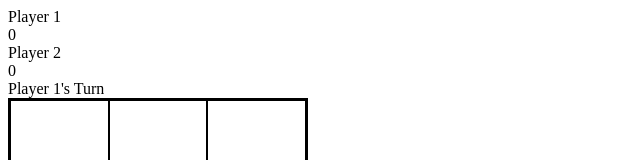
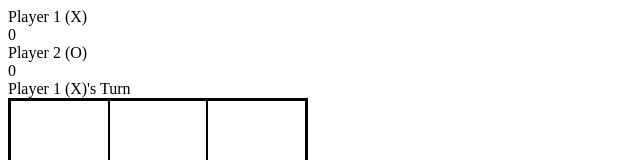
Before and after one commit to rachmansyahbs/tictactoe-react, a React app: page / in a window 1280 px wide. Shown: the top 160 px of the page, without its empty margins (0-640 px from the left). Built offline with nearby package versions, Linux system fonts and the light colour scheme.

Commit message:
Update TicTacToe component with win condition checking

```diff
--- a/src/Components/TicTacToe.js
+++ b/src/Components/TicTacToe.js
@@ -2,17 +2,7 @@ import React from 'react';
 import ReactDOM from 'react-dom';
 
 import utils from '../scripts/utils';
-
-// Constant for game states
-const EMPTY = 0;
-const PLAYER_1 = 1;
-const PLAYER_2 = 2;
-const BOARD_SIZE = 3;
-const game_state = {
-  current_player: PLAYER_1,
-  board: utils.createMatrix(3, EMPTY),
-  scores: [0, 0]
-}
+import {EMPTY, PLAYER_1, PLAYER_1_SIGN, PLAYER_2, PLAYER_2_SIGN, BOARD_SIZE} from '../data/game_constants';
 
 // DEBUG
 // inline style
@@ -36,24 +26,33 @@ const cell_style = {
 }
 //
 
+class TTTPlayerLabel extends React.Component {
+  render() {
+    return (
+      <span>
+      {this.props.player_name} ({this.props.player_sign})
+      </span>
+    );
+  }
+}
+
 class TTTScore extends React.Component {
   render() {
     return (
       <div>
-        <div>{this.props.player_name}</div>
+        <div><TTTPlayerLabel player_name={this.props.player_name} player_sign={this.props.player_sign} /></div>
         <div>{this.props.score}</div>
       </div>
     )
   }
 }
 
-class TTTStateBoard extends React.Component {
+class TTTScoreBoard extends React.Component {
   render() {
     return (
       <div>
-        <TTTScore player_name={this.props.players[0].name} score={this.props.players[0].score} />
-        <TTTScore player_name={this.props.players[1].name} score={this.props.players[1].score} />
-        <div>{this.props.players[this.props.current_player_index].name}'s Turn</div>
+        <TTTScore player_name={this.props.players[0].name} player_sign={this.props.players[0].sign} score={this.props.players[0].score} />
+        <TTTScore player_name={this.props.players[1].name} player_sign={this.props.players[1].sign} score={this.props.players[1].score} />
       </div>
     );
   }
@@ -101,18 +100,52 @@ class TTTRow extends React.Component {
 export default class TicTacToe extends React.Component {
   constructor(props) {
     super(props);
-    this.state = Object.assign({}, game_state);
+    this.state = {
+      current_player: PLAYER_1,
+      scores: [0, 0],
+      board: utils.createMatrix(BOARD_SIZE, EMPTY)
+    }
   }
 
   getFlattenedBoard() {
-    return [].concat.apply([], this.state.board);
+    return utils.flattenMatrix(this.state.board);
   }
 
   checkWinner() {
-    // Check win conditions
-    // Rows
-    // Cols
-    // Diagonals
+    var winner = false;
+    var winning_sets = [];
+
+    var flattened_board = this.getFlattenedBoard();
+
+    // Define win conditions
+    var possible_winning_sets = [];
+    // - Rows
+    possible_winning_sets = possible_winning_sets.concat(utils.getRowsIndexes(BOARD_SIZE));
+    // - Cols
+    possible_winning_sets = possible_winning_sets.concat(utils.getColsIndexes(BOARD_SIZE));
+    // - Diagonals
+    possible_winning_sets = possible_winning_sets.concat(utils.getDiagonalsIndexes(BOARD_SIZE));
+
+    // Generic function to check win conditions
+    for(let i = 0; i < possible_winning_sets.length; i++) {
+      let set = utils.getArrayElements(flattened_board, possible_winning_sets[i]);
+      let check = utils.checkArraySameValues(set);
+      if(check.result && check.value != EMPTY) {
+        winner = check.value;
+        winning_sets.push(set)
+        // - Alternatively can be modified for early exit/return if does not need to handle multiple winning sets (possible, but unlikely)
+        // return (winner: check.value, sets: [set]);
+      }
+    }
+
+    if(winning_sets.length) {
+      var result = {
+        winner: winner,
+        sets: winning_sets
+      }
+
+      return result;
+    }
 
     return false;
   }
@@ -127,13 +160,16 @@ export default class TicTacToe extends React.Component {
   }
 
   startNewGame() {
+    // Intentionally not resetting the player's turn
+    // Player that made the last move in the previous game (whether it ends up in draw or win for the player) will move second in this game
     this.setState({
-      board: game_state.board
+      board: utils.createMatrix(BOARD_SIZE, EMPTY)
     })
   }
 
   resetGameScores() {
     this.setState({
+      current_player: PLAYER_1,
       scores: [0, 0]
     });
     this.startNewGame();
@@ -168,34 +204,49 @@ export default class TicTacToe extends React.Component {
     // Check winner
     var winner = this.checkWinner();
     if(winner) {
-      // TO-DO
+      this.addScore(winner.winner);
     }
 
     // Update state
     this.setState(new_state);
   }
 
+  addScore(player) {
+    var scores = this.state.scores;
+    scores[player-1]++;
+    this.setState({scores: scores});
+  }
+
+  getPlayers() {
+    return [
+      {name: "Player 1", sign: PLAYER_1_SIGN, score: this.state.scores[0]},
+      {name: "Player 2", sign: PLAYER_2_SIGN, score: this.state.scores[1]},
+    ];
+  }
+
   render() {
+    var players = this.getPlayers();
     var is_game_finished = this.isGameFinished();
-    var winner_index = this.checkWinner();
-    var winner_text = winner_index ? "Player " + winner_index : "Draw";
-
-    var players = [
-      {name: "Player 1", score: this.state.scores[0]},
-      {name: "Player 2", score: this.state.scores[1]},
-    ]
+    var check_winner = this.checkWinner();
+    var winner_index = false;
+    if(check_winner) {
+      winner_index = check_winner.winner;
+    }
+    var winner_text = winner_index ? ("Winner: Player " + winner_index) : "Draw";
+    var current_player_text = (
+      <TTTPlayerLabel player_name={players[this.state.current_player-1].name} player_sign={players[this.state.current_player-1].sign} />
+    );
 
     return (
       <div>
-        <TTTStateBoard players={players} current_player_index={this.state.current_player - 1}/>
+        <TTTScoreBoard players={players} />
         <div>
-          {is_game_finished &&
-            <div>Finished</div>
-          }
-          {is_game_finished &&
-            <div>{winner_text}</div>
+          {is_game_finished ?
+            winner_text :
+            <div>{current_player_text}'s Turn</div>
           }
         </div>
+
         <div className="board" style={board_style}>
           {this.state.board.map((row, row_i) => (
           <TTTRow key={"row" + (row_i + 1)}
@@ -203,6 +254,13 @@ export default class TicTacToe extends React.Component {
           />
           ))}
         </div>
+
+        {is_game_finished &&
+        <div>
+          <button onClick={this.startNewGame.bind(this)}>Play Again</button>
+          <button onClick={this.resetGameScores.bind(this)}>Reset Scores</button>
+        </div>
+        }
       </div>
     );
   }
```
